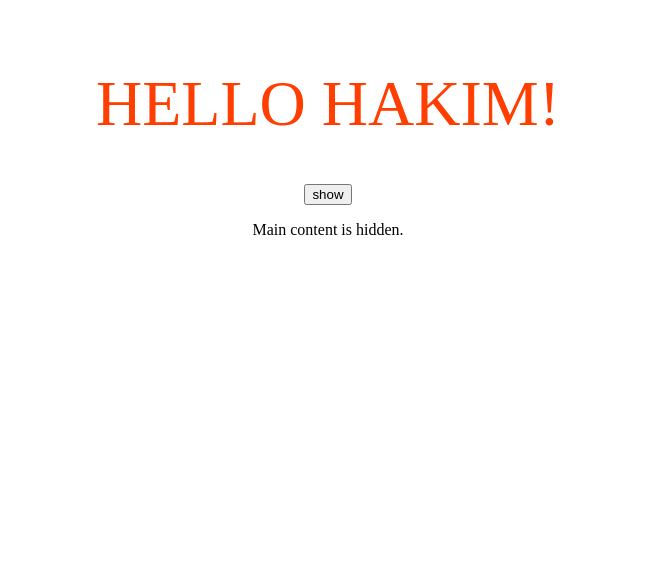
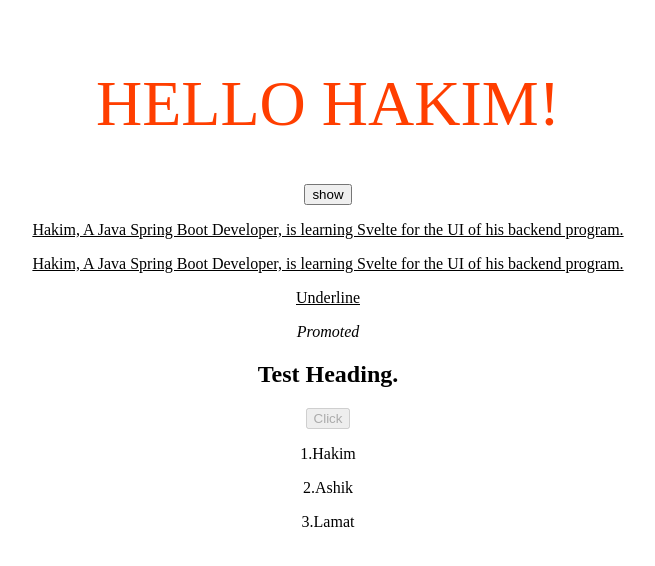
Before and after one commit to sadiul-hakim/basic-svelte, a Svelte app: page / in a window 1280 px wide. Shown: the top 566 px of the page, without its empty margins (312-967 px from the left). Built offline with nearby package versions, Linux system fonts and the light colour scheme.

Commit message:
List Rendering

```diff
--- a/src/App.svelte
+++ b/src/App.svelte
@@ -1,5 +1,6 @@
 <script>
-  let showContent = false;
+  let showContent = true;
+  let names = ["Hakim", "Ashik", "Lamat"];
   let name = "Hakim";
   let heading = "<h2>Test Heading.</h2>";
   let disabled = true;
@@ -25,6 +26,10 @@
     <p class:promoted>Promoted</p>
     {@html heading}
     <button {disabled}>Click</button>
+    <!-- {:else if condition} -->
+    {#each names as name, index}
+      <p>{index + 1}.{name}</p>
+    {/each}
   {:else}
     <p>Main content is hidden.</p>
   {/if}
```
